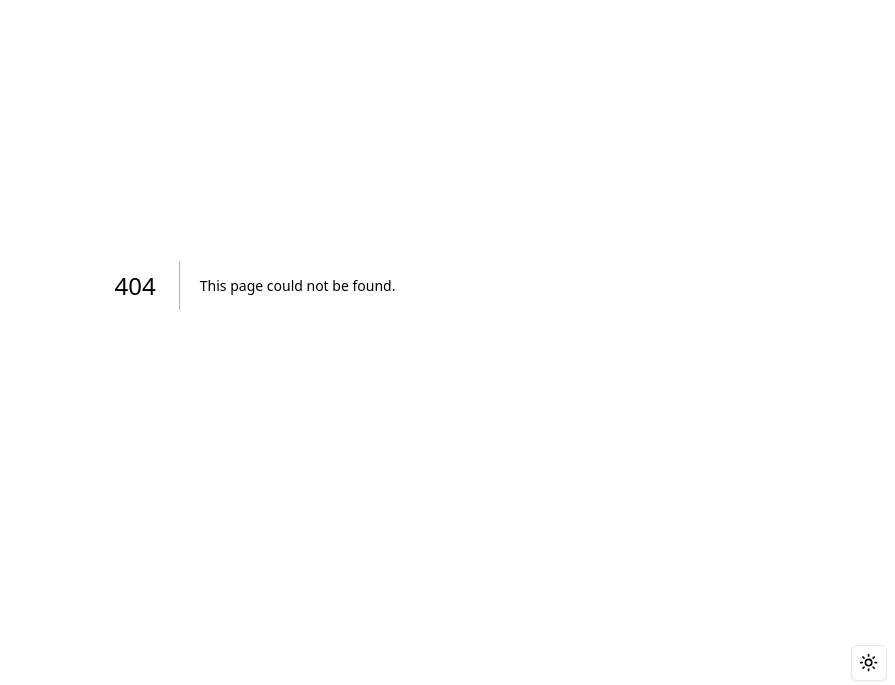
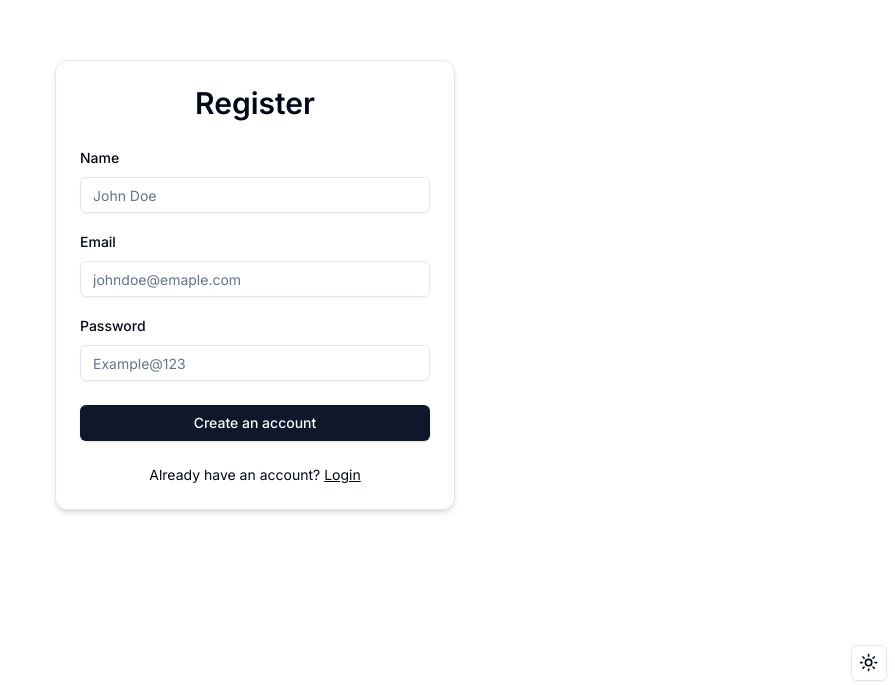
Before and after one commit to 01Sriharsha/next-auth-practice, a Next.js app: page /auth/register in a window 1280 px wide. Before the commit this address had no page. Shown: the part 115-800 px from the top of the page, without its empty margins (385-1280 px from the left). Built offline with nearby package versions, Linux system fonts and the light colour scheme.

Commit message:
implemented register form

```diff
--- /dev/null
+++ b/src/actions/register-action.ts
@@ -0,0 +1,13 @@
+"use server";
+
+import { RegisterSchema, RegisterSchemaType } from "@/schemas";
+
+export const register = async (values: RegisterSchemaType) => {
+  const parsedData = RegisterSchema.safeParse(values);
+
+  if (!parsedData.success) {
+    return { error: "Invalid fields" };
+  }
+
+  return { success: "Email sent" };
+};
--- /dev/null
+++ b/src/app/auth/register/page.tsx
@@ -0,0 +1,9 @@
+import { RegisterForm } from "@/components/auth/register-form";
+
+export default function RegisterPage() {
+  return (
+    <div>
+      <RegisterForm />
+    </div>
+  );
+}
--- /dev/null
+++ b/src/components/auth/register-form.tsx
@@ -0,0 +1,120 @@
+// A reusable component which can be used in both inside a modal or in a separate page
+"use client";
+
+import { useTransition } from "react";
+import { useForm } from "react-hook-form";
+import { toast } from "sonner";
+import { zodResolver } from "@hookform/resolvers/zod";
+import {
+  Form,
+  FormControl,
+  FormField,
+  FormItem,
+  FormLabel,
+  FormMessage,
+} from "@/components/ui/form";
+import { Input } from "@/components/ui/input";
+import { Button } from "@/components/ui/button";
+
+import { RegisterSchema, RegisterSchemaType } from "@/schemas";
+import { register } from "@/actions/register-action";
+import { CardWrapper } from "@/components/auth/card-wrapper";
+
+type RegisterFormProps = {};
+
+export const RegisterForm = ({}: RegisterFormProps) => {
+  const form = useForm<RegisterSchemaType>({
+    resolver: zodResolver(RegisterSchema),
+    defaultValues: {
+      email: "",
+      password: "",
+      name: "",
+    },
+  });
+
+  const [isPending, startTransition] = useTransition();
+
+  const onSubmit = (values: RegisterSchemaType) => {
+    startTransition(async () => {
+      register(values)
+        .then((res) => {
+          toast.success(res.success);
+        })
+        .catch((err) => {
+          toast.error(err.error);
+        });
+    });
+  };
+
+  return (
+    <CardWrapper
+      headerLabel="Register"
+      forwardDescription="Already have an account?"
+      forwardLabel="Login"
+      forwardLink="/auth/login"
+    >
+      <Form {...form}>
+        <form onSubmit={form.handleSubmit(onSubmit)} className="space-y-6">
+          <div className="space-y-4">
+            <FormField
+              control={form.control}
+              name="name"
+              render={({ field }) => (
+                <FormItem>
+                  <FormLabel>Name</FormLabel>
+                  <FormControl>
+                    <Input
+                      {...field}
+                      placeholder="John Doe"
+                      disabled={isPending}
+                    />
+                  </FormControl>
+                  <FormMessage />
+                </FormItem>
+              )}
+            />
+            <FormField
+              control={form.control}
+              name="email"
+              render={({ field }) => (
+                <FormItem>
+                  <FormLabel>Email</FormLabel>
+                  <FormControl>
+                    <Input
+                      {...field}
+                      type="email"
+                      placeholder="johndoe@emaple.com"
+                      disabled={isPending}
+                    />
+                  </FormControl>
+                  <FormMessage />
+                </FormItem>
+              )}
+            />
+            <FormField
+              control={form.control}
+              name="password"
+              render={({ field }) => (
+                <FormItem>
+                  <FormLabel>Password</FormLabel>
+                  <FormControl>
+                    <Input
+                      {...field}
+                      type="password"
+                      placeholder="Example@123"
+                      disabled={isPending}
+                    />
+                  </FormControl>
+                  <FormMessage />
+                </FormItem>
+              )}
+            />
+          </div>
+          <Button type="submit" disabled={isPending} className="w-full">
+            Create an account
+          </Button>
+        </form>
+      </Form>
+    </CardWrapper>
+  );
+};
```
